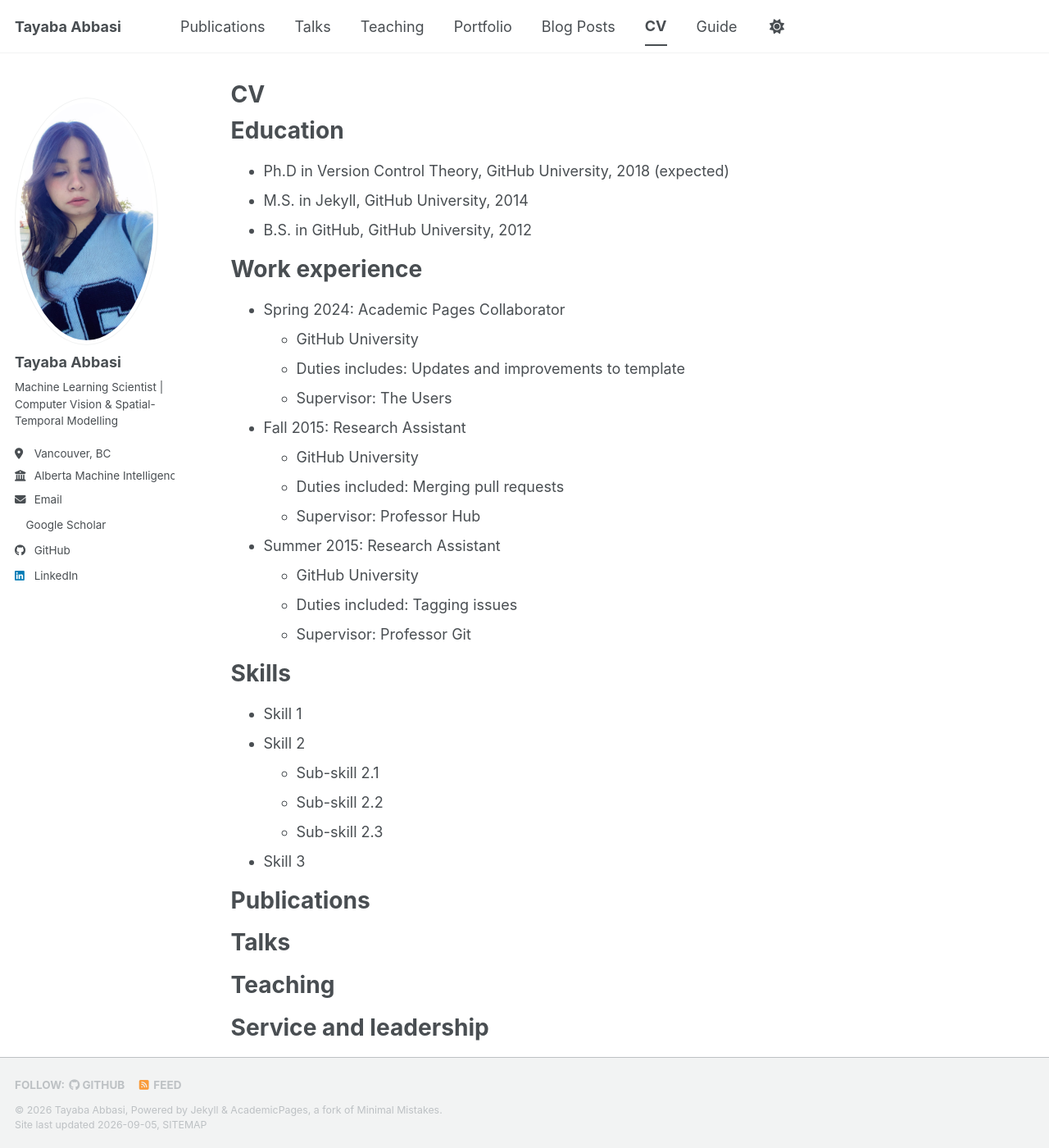
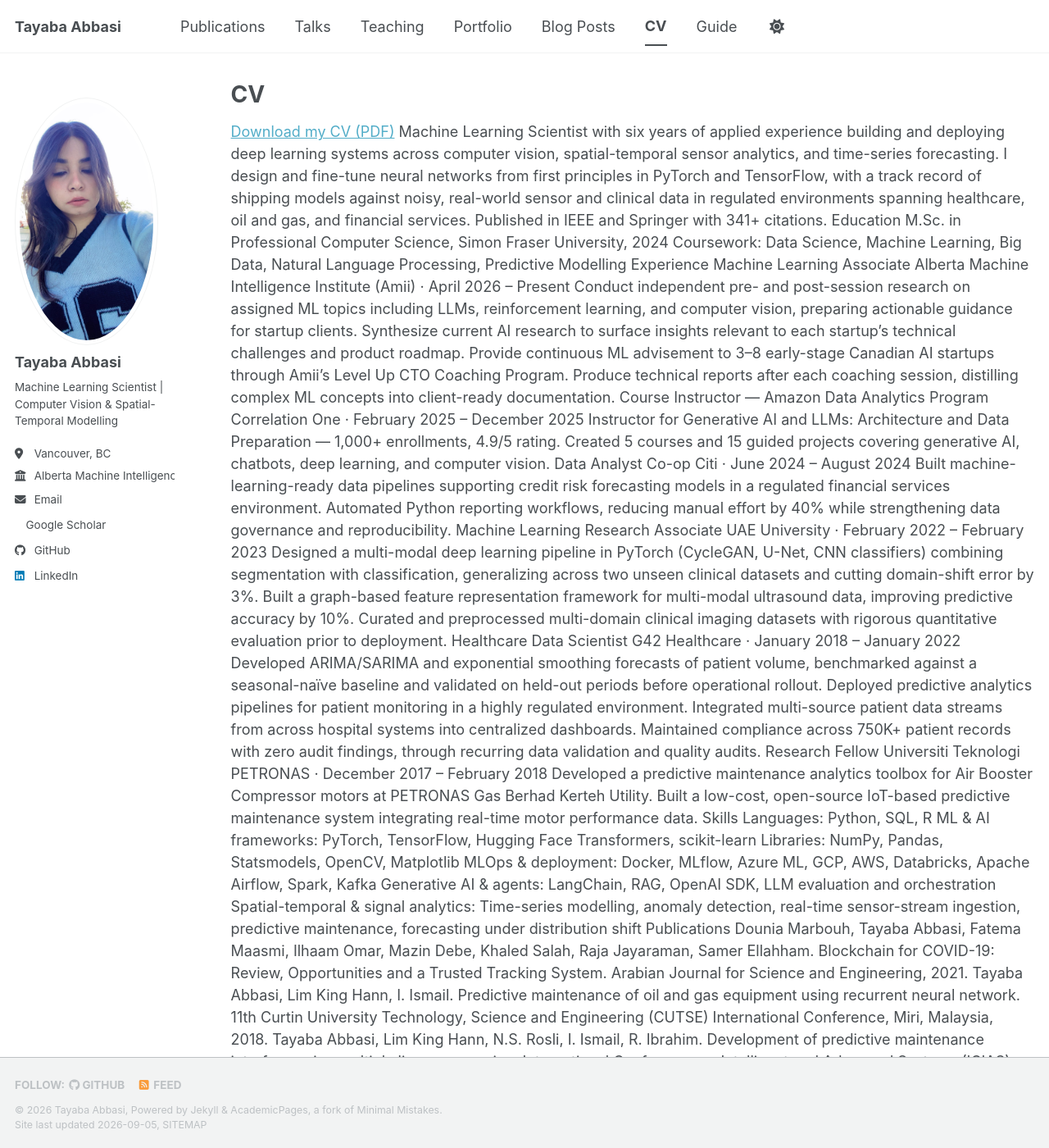
Before and after one commit to tayaba02/tayaba02.github.io, a Jekyll site: the page built from _pages/cv.md, in a window 1280 px wide and 1400 px high. Shown: the whole window at 82% size. Built offline with Jekyll 4.4.1, drawn with Linux system fonts in a browser that asks for light colours; a style sheet for code colours, icons or effects is not loaded; some of the changed text lies outside the part shown.

Commit message:
Update cv.md

```diff
--- a/_pages/cv.md
+++ b/_pages/cv.md
@@ -9,56 +9,55 @@ redirect_from:
 
 {% include base_path %}
 
+
+[Download my CV (PDF)](/files/resume-Tayaba%20Abbasi.pdf)
+Machine Learning Scientist with six years of applied experience building and deploying deep learning systems across computer vision, spatial-temporal sensor analytics, and time-series forecasting. I design and fine-tune neural networks from first principles in PyTorch and TensorFlow, with a track record of shipping models against noisy, real-world sensor and clinical data in regulated environments spanning healthcare, oil and gas, and financial services. Published in IEEE and Springer with 341+ citations.
 Education
-======
-* Ph.D in Version Control Theory, GitHub University, 2018 (expected)
-* M.S. in Jekyll, GitHub University, 2014
-* B.S. in GitHub, GitHub University, 2012
-
-Work experience
-======
-* Spring 2024: Academic Pages Collaborator
-  * GitHub University
-  * Duties includes: Updates and improvements to template
-  * Supervisor: The Users
-
-* Fall 2015: Research Assistant
-  * GitHub University
-  * Duties included: Merging pull requests
-  * Supervisor: Professor Hub
-
-* Summer 2015: Research Assistant
-  * GitHub University
-  * Duties included: Tagging issues
-  * Supervisor: Professor Git
-
+M.Sc. in Professional Computer Science, Simon Fraser University, 2024
+Coursework: Data Science, Machine Learning, Big Data, Natural Language Processing, Predictive Modelling
+Experience
+Machine Learning Associate
+Alberta Machine Intelligence Institute (Amii) · April 2026 – Present
+Conduct independent pre- and post-session research on assigned ML topics including LLMs, reinforcement learning, and computer vision, preparing actionable guidance for startup clients.
+Synthesize current AI research to surface insights relevant to each startup's technical challenges and product roadmap.
+Provide continuous ML advisement to 3–8 early-stage Canadian AI startups through Amii's Level Up CTO Coaching Program.
+Produce technical reports after each coaching session, distilling complex ML concepts into client-ready documentation.
+Course Instructor — Amazon Data Analytics Program
+Correlation One · February 2025 – December 2025
+Instructor for Generative AI and LLMs: Architecture and Data Preparation — 1,000+ enrollments, 4.9/5 rating.
+Created 5 courses and 15 guided projects covering generative AI, chatbots, deep learning, and computer vision.
+Data Analyst Co-op
+Citi · June 2024 – August 2024
+Built machine-learning-ready data pipelines supporting credit risk forecasting models in a regulated financial services environment.
+Automated Python reporting workflows, reducing manual effort by 40% while strengthening data governance and reproducibility.
+Machine Learning Research Associate
+UAE University · February 2022 – February 2023
+Designed a multi-modal deep learning pipeline in PyTorch (CycleGAN, U-Net, CNN classifiers) combining segmentation with classification, generalizing across two unseen clinical datasets and cutting domain-shift error by 3%.
+Built a graph-based feature representation framework for multi-modal ultrasound data, improving predictive accuracy by 10%.
+Curated and preprocessed multi-domain clinical imaging datasets with rigorous quantitative evaluation prior to deployment.
+Healthcare Data Scientist
+G42 Healthcare · January 2018 – January 2022
+Developed ARIMA/SARIMA and exponential smoothing forecasts of patient volume, benchmarked against a seasonal-naïve baseline and validated on held-out periods before operational rollout.
+Deployed predictive analytics pipelines for patient monitoring in a highly regulated environment.
+Integrated multi-source patient data streams from across hospital systems into centralized dashboards.
+Maintained compliance across 750K+ patient records with zero audit findings, through recurring data validation and quality audits.
+Research Fellow
+Universiti Teknologi PETRONAS · December 2017 – February 2018
+Developed a predictive maintenance analytics toolbox for Air Booster Compressor motors at PETRONAS Gas Berhad Kerteh Utility.
+Built a low-cost, open-source IoT-based predictive maintenance system integrating real-time motor performance data.
 Skills
-======
-* Skill 1
-* Skill 2
-  * Sub-skill 2.1
-  * Sub-skill 2.2
-  * Sub-skill 2.3
-* Skill 3
-
+Languages: Python, SQL, R
+ML & AI frameworks: PyTorch, TensorFlow, Hugging Face Transformers, scikit-learn
+Libraries: NumPy, Pandas, Statsmodels, OpenCV, Matplotlib
+MLOps & deployment: Docker, MLflow, Azure ML, GCP, AWS, Databricks, Apache Airflow, Spark, Kafka
+Generative AI & agents: LangChain, RAG, OpenAI SDK, LLM evaluation and orchestration
+Spatial-temporal & signal analytics: Time-series modelling, anomaly detection, real-time sensor-stream ingestion, predictive maintenance, forecasting under distribution shift
 Publications
-======
-  <ul>{% for post in site.publications reversed %}
-    {% include archive-single-cv.html %}
-  {% endfor %}</ul>
-
-Talks
-======
-  <ul>{% for post in site.talks reversed %}
-    {% include archive-single-talk-cv.html  %}
-  {% endfor %}</ul>
-
+Dounia Marbouh, Tayaba Abbasi, Fatema Maasmi, Ilhaam Omar, Mazin Debe, Khaled Salah, Raja Jayaraman, Samer Ellahham. Blockchain for COVID-19: Review, Opportunities and a Trusted Tracking System. Arabian Journal for Science and Engineering, 2021.
+Tayaba Abbasi, Lim King Hann, I. Ismail. Predictive maintenance of oil and gas equipment using recurrent neural network. 11th Curtin University Technology, Science and Engineering (CUTSE) International Conference, Miri, Malaysia, 2018.
+Tayaba Abbasi, Lim King Hann, N.S. Rosli, I. Ismail, R. Ibrahim. Development of predictive maintenance interface using multiple linear regression. International Conference on Intelligent and Advanced Systems (ICIAS), Kuala Lumpur, Malaysia, 2018.
+Talks & Presentations
+Provincial Health Services Authority Data Analytics Summit, Canada, 2024 — Predictive Analytics in Public Health: Forecasting Influenza Trends in Canada
+CAN-CWIC West 2025, Simon Fraser University, Vancouver, 2025 — Poster: Analyzing Housing Affordability in Metro Vancouver
 Teaching
-======
-  <ul>{% for post in site.teaching reversed %}
-    {% include archive-single-cv.html %}
-  {% endfor %}</ul>
-
-Service and leadership
-======
-* Currently signed in to 43 different slack teams
+See the Teaching page for full details of courses taught, teaching assistantships, and instructional work.
```
